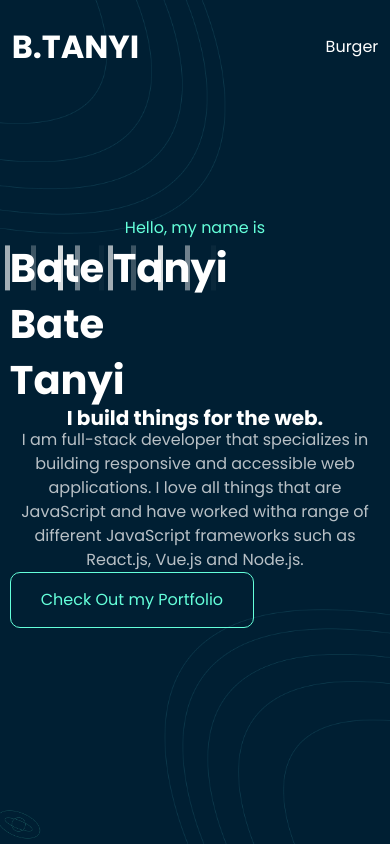
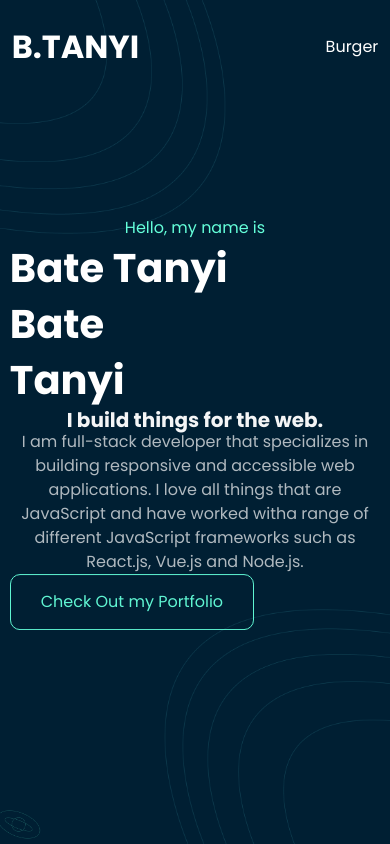
Before and after one commit to tanyibate/tanyib_v2, a Next.js app: page / in a window 390 px wide. Built offline with nearby package versions, Linux system fonts and the light colour scheme.

Commit message:
mobile type writer working

```diff
--- a/sections/landing-section/LandingSection.jsx
+++ b/sections/landing-section/LandingSection.jsx
@@ -5,10 +5,22 @@ import styles from "./landing-section-styles.module.scss";
 
 export default function LandingSection() {
   const name = "Bate Tanyi";
+  const firstName = "Bate";
+  const lastName = "Tanyi";
   const nameArray = [];
+  const firstNameArray = [];
+  const lastNameArray = [];
+
   for (var i = 0; i < name.length; i++) {
     nameArray.push(<span>{name.charAt(i)}</span>);
   }
+  for (var i = 0; i < firstName.length; i++) {
+    firstNameArray.push(<span>{firstName.charAt(i)}</span>);
+  }
+  for (var i = 0; i < lastName.length; i++) {
+    lastNameArray.push(<span>{lastName.charAt(i)}</span>);
+  }
+
   return (
     <Section
       {...{ id: "landing", backgroundColour: "light", backgroundImages: true }}
@@ -20,8 +32,10 @@ export default function LandingSection() {
           <p className="text-xl light-blue">Hello, my name is</p>
           <div>
             <h1 className="lg:hidden">{nameArray.map((el) => el)}</h1>
-            <h1 className="hidden lg:block">Bate</h1>
-            <h1 className="hidden lg:block">Tanyi</h1>
+            <h1 className="hidden lg:block">
+              {firstNameArray.map((el) => el)}
+            </h1>
+            <h1 className="hidden lg:block">{lastNameArray.map((el) => el)}</h1>
           </div>
         </div>
         <div
--- a/sections/landing-section/landing-section-styles.module.scss
+++ b/sections/landing-section/landing-section-styles.module.scss
@@ -12,30 +12,31 @@ $typerwriter-time-mobile: 3s;
     color: white;
     position: relative;
     width: max-content;
+    overflow: hidden;
+    &::after {
+      width: 0.125em;
+      content: "";
+      position: absolute;
+      top: 0;
+      left: 0;
+      right: 0;
+      bottom: 0;
+      background: white;
+      animation: typewriter 3s steps(1) 1s forwards, blink 500ms linear infinite;
+    }
     span {
       color: white;
       visibility: hidden;
+      -webkit-animation: visible 300ms linear forwards;
       animation: visible 300ms linear forwards;
       position: relative;
-      &::after {
-        width: 0.125em;
-        height: 80%;
-        content: "";
-        position: absolute;
-        bottom: 50%;
-        right: 100%;
-        transform: translateY(50%);
-        background: white;
-      }
+      max-height: 100%;
     }
 
     @for $i from 1 through 10 {
-      span:nth-child(#{$i}) {
-        animation-delay: 300ms * $i;
-        &::after {
-          animation: blink 500ms linear infinite;
-          animation-delay: 300ms * $i;
-        }
+      span:nth-of-type(#{$i}) {
+        -webkit-animation-delay: 300ms * $i;
+        animation-delay: 1000ms + 300ms * $i;
       }
     }
   }
@@ -48,20 +49,6 @@ $typerwriter-time-mobile: 3s;
     text-align: center;
   }
 
-  /*h1::after {
-    width: 0.125em;
-    height: 100%;
-    content: "";
-    position: absolute;
-    top: 0;
-    right: 0;
-    bottom: 0;
-    left: 0;
-    background: white;
-    animation: typewriter $typerwriter-time-mobile steps(10) 1s forwards,
-      blink 500ms steps(10) infinite;
-  }*/
-
   p {
     font-size: 16px;
     line-height: 24px;
@@ -72,6 +59,7 @@ $typerwriter-time-mobile: 3s;
     opacity: 0;
     transform: translateY(3rem);
     animation: fadeInUp 2s ease calc($typerwriter-time-mobile) forwards;
+    animation-delay: 4s;
   }
 
   @media screen and (min-width: 640px) {
@@ -96,11 +84,84 @@ $typerwriter-time-mobile: 3s;
     h2,
     p {
       text-align: left;
+      margin: 0;
+    }
+    span {
+      text-align: left;
     }
   }
 
   @keyframes typewriter {
-    to {
+    0% {
+      left: 0;
+    }
+    10% {
+      left: 12.10618%;
+    }
+    20% {
+      left: 24.57977%;
+    }
+    30% {
+      left: 32.03821%;
+    }
+    40% {
+      left: 43.35446%;
+    }
+    50% {
+      left: 47.24901%;
+    }
+    60% {
+      left: 58.1056%;
+    }
+    70% {
+      left: 70.57959%;
+    }
+    80% {
+      left: 82.96133%;
+    }
+    90% {
+      left: 94.57151%;
+    }
+    100% {
+      left: 100%;
+    }
+  }
+
+  @keyframes typewriter-firstname {
+    0% {
+      left: 0;
+    }
+    25% {
+    }
+
+    50% {
+    }
+
+    75% {
+    }
+
+    100% {
+      left: 100%;
+    }
+  }
+
+  @keyframes typewriter-lastname {
+    0% {
+      left: 0;
+    }
+    20% {
+    }
+
+    40% {
+    }
+
+    60% {
+    }
+
+    80% {
+    }
+
+    100% {
       left: 100%;
     }
   }
@@ -108,6 +169,26 @@ $typerwriter-time-mobile: 3s;
   @keyframes visible {
     to {
       visibility: visible;
+    }
+  }
+  @-webkit-keyframes visible {
+    0% {
+      visibility: hidden;
+    }
+    100% {
+      visibility: visible;
+    }
+  }
+
+  @keyframes turn-invisible {
+    to {
+      visibility: hidden;
+    }
+  }
+
+  @-webkit-keyframes turn-invisible {
+    to {
+      visibility: hidden;
     }
   }
 
```
Also changed, not shown: test.js (added, +11 -0 lines).
